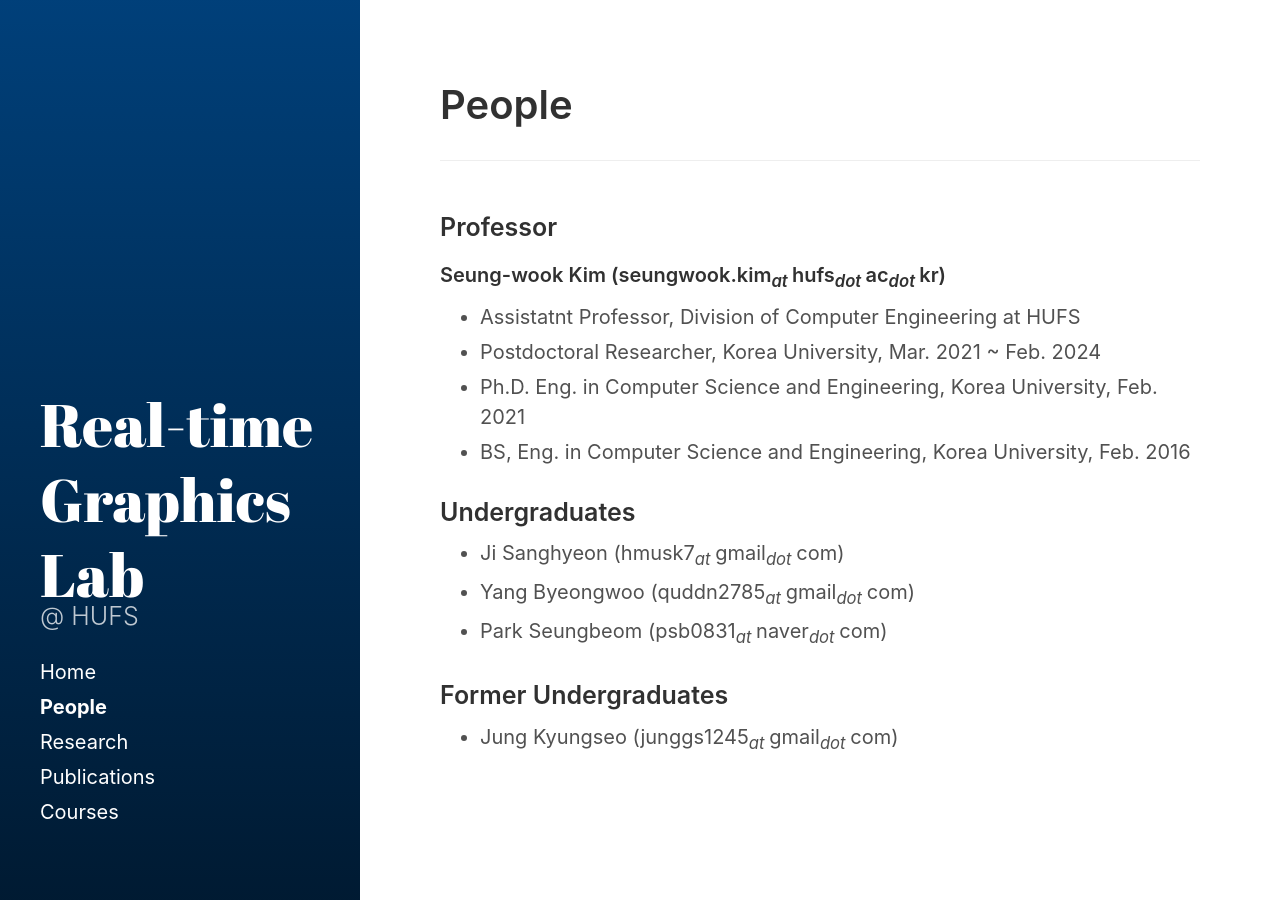
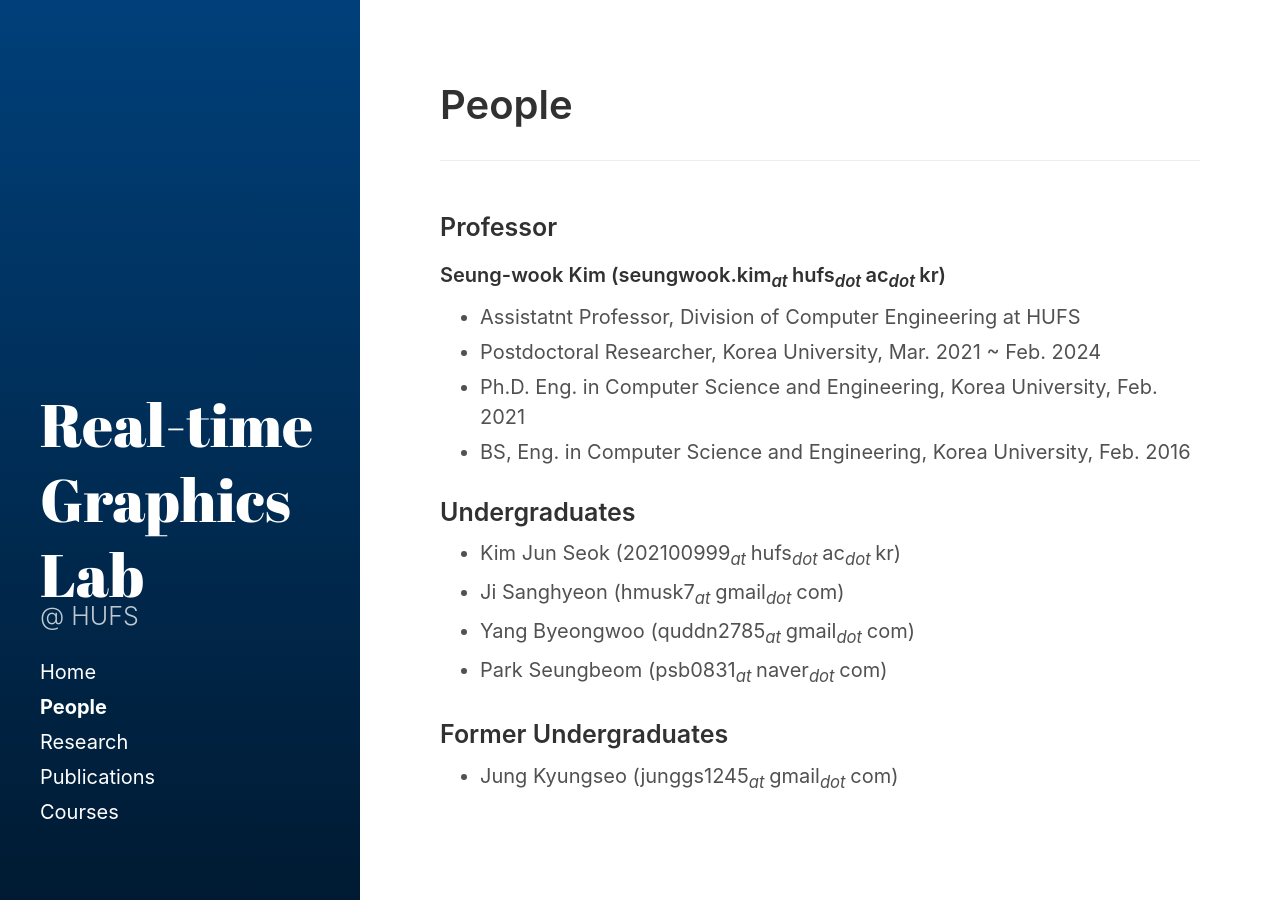
Before and after one commit to God-eunger/God-eunger.github.io, a Jekyll site: the page built from people/index.md, in a window 1280 px wide. Built offline with Jekyll 4.4.1, drawn with Linux system fonts in a browser that asks for light colours.

Commit message:
Update index.md

```diff
--- a/people/index.md
+++ b/people/index.md
@@ -21,6 +21,7 @@
 
 ### Undergraduates
 
+ * Kim Jun Seok (202100999<sub><i>at </i></sub>hufs<sub><i>dot </i></sub>ac<sub><i>dot </i></sub>kr)
  * Ji Sanghyeon (hmusk7<sub><i>at </i></sub>gmail<sub><i>dot </i></sub>com)
  * Yang Byeongwoo (quddn2785<sub><i>at </i></sub>gmail<sub><i>dot </i></sub>com)
  * Park Seungbeom (psb0831<sub><i>at </i></sub>naver<sub><i>dot </i></sub>com)
```
